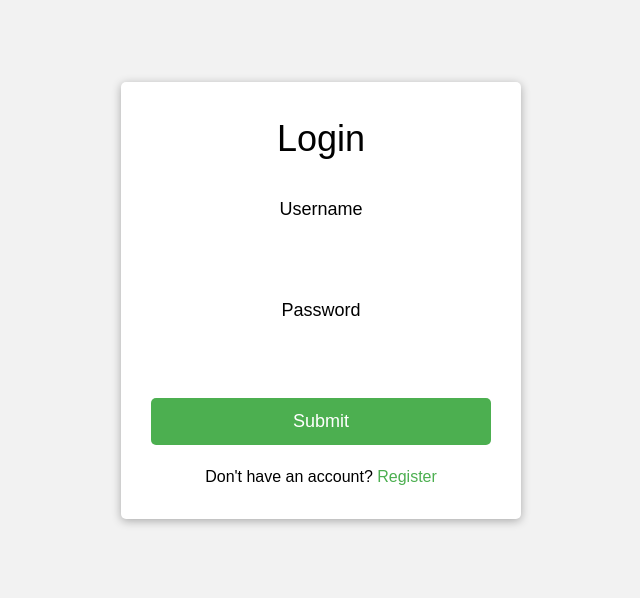
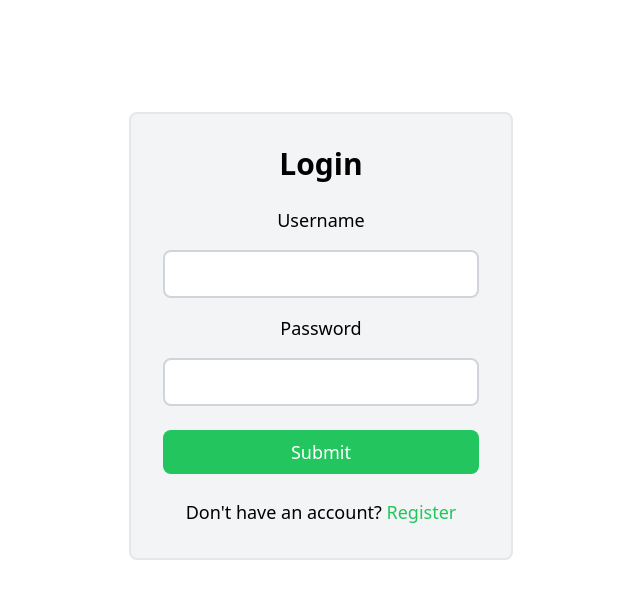
Before and after one commit to fkropfhamer/ivent-platform, a React (Vite) app in the folder web/: page /login in a window 1280 px wide. Shown: the top 598 px of the page, without its empty margins (319-959 px from the left). Built offline with nearby package versions, Linux system fonts and the light colour scheme.

Commit message:
refactored login and register to tailwind (#21)

```diff
--- a/web/src/routes/Login.tsx
+++ b/web/src/routes/Login.tsx
@@ -1,9 +1,8 @@
 import {useState} from "react";
 import {useDispatch} from "react-redux";
-import {useNavigate} from "react-router-dom"
+import {useNavigate} from "react-router-dom";
 import {setRefreshToken, setToken} from "../features/auth/auth-slice";
 import {useLoginMutation} from "../services/api";
-import styles from '../styles/login.module.css'
 
 export const Login = () => {
     const navigate = useNavigate();
@@ -11,45 +10,57 @@ export const Login = () => {
     const dispatch = useDispatch();
 
     const [formState, setFormState] = useState({
-        username: '',
-        password: '',
+        username: "",
+        password: "",
     });
 
-    const onFormSubmit = async () => {
+    const onFormSubmit = async (e: { preventDefault: () => void; }) => {
+        e.preventDefault();
+
         const tokens = await login(formState).unwrap();
-        dispatch(setToken(tokens.token))
-        dispatch(setRefreshToken(tokens["refresh-token"]))
+        dispatch(setToken(tokens.token));
+        dispatch(setRefreshToken(tokens["refresh-token"]));
 
         console.log(tokens);
 
-        navigate("/profile")
-    }
-
+        navigate("/profile");
+    };
 
     return (
-        <body>
-        <div className={styles["login-box"]}>
-            <h1 className={styles.h1}>Login</h1>
+        <div className="w-96 bg-gray-100 rounded-lg mx-auto my-20 p-8 border-2 border-gray-200">
+            <h1 className="text-3xl text-center font-bold mb-6">Login</h1>
             <form>
-                <label>Username</label>
+                <label className="block text-lg mb-4">Username</label>
                 <input
-                    type='text'
+                    type="text"
+                    className="w-full px-4 py-2 rounded-lg text-lg mb-4 border-2 border-gray-300"
                     value={formState.username}
-                    onChange={(e) => setFormState((prev) => ({...prev, username: e.target.value}))}
+                    onChange={(e) =>
+                        setFormState((prev) => ({...prev, username: e.target.value}))
+                    }
                 />
-                <label>Password</label>
+                <label className="block text-lg mb-4">Password</label>
                 <input
-                    type='text'
+                    type="password"
+                    className="w-full px-4 py-2 rounded-lg text-lg mb-6 border-2 border-gray-300"
                     value={formState.password}
-                    onChange={(e) => setFormState((prev) => ({...prev, password: e.target.value}))}
+                    onChange={(e) =>
+                        setFormState((prev) => ({...prev, password: e.target.value}))
+                    }
                 />
+                <button
+                    className="w-full bg-green-500 hover:bg-green-600 text-white rounded-lg py-2 text-lg mb-6"
+                    onClick={onFormSubmit}
+                >
+                    Submit
+                </button>
             </form>
-            <button
-                onClick={onFormSubmit}>Submit</button>
-            <p>
-                Don't have an account? <a href="/register">Register</a>
+            <p className="text-lg text-center">
+                Don't have an account?{' '}
+                <a href="/register" className="text-green-500 hover:underline">
+                    Register
+                </a>
             </p>
         </div>
-        </body>
-    )
-}
+    );
+};
--- a/web/src/routes/Register.tsx
+++ b/web/src/routes/Register.tsx
@@ -1,49 +1,54 @@
-import { useState } from "react";
-import { useNavigate } from "react-router-dom"
-import { useRegisterUserMutation } from "../services/api";
-import styles from '../styles/login.module.css'
-
-
+import {useState} from "react";
+import {useNavigate} from "react-router-dom";
+import {useRegisterUserMutation} from "../services/api";
 
 export const Register = () => {
     const navigate = useNavigate();
 
-    const [register, { isLoading }] = useRegisterUserMutation();
+    const [register, {isLoading}] = useRegisterUserMutation();
 
     const [formState, setFormState] = useState({
-        username: '',
-        password: '',
+        username: "",
+        password: "",
     });
 
-    const onFormSubmit = async () => {
+    const onFormSubmit = async (e: { preventDefault: () => void; }) => {
+        e.preventDefault();
         await register(formState);
-        navigate("/login")
-    }
-
+        navigate("/login");
+    };
 
     return (
-        <body>
-        <div className={styles["login-box"]}>
-            <h1 className={styles.h1}>Register</h1>
+        <div className="w-96 bg-gray-100 rounded-lg mx-auto my-20 p-8 border-2 border-gray-200">
+            <h1 className="text-3xl text-center font-bold mb-6">Register</h1>
             <form>
-                <label>Username</label>
+                <label className="block text-lg mb-4">Username</label>
                 <input
-                    type='text'
+                    type="text"
+                    className="w-full px-4 py-2 rounded-lg text-lg mb-4 border-2 border-gray-300 focus:outline-none focus:ring-2 focus:ring-green-500 focus:border-transparent"
                     value={formState.username}
-                    onChange={(e) => setFormState((prev) => ({ ...prev, username: e.target.value}))}
+                    onChange={(e) => setFormState((prev) => ({...prev, username: e.target.value}))}
                 />
-                <label>Password</label>
+                <label className="block text-lg mb-4">Password</label>
                 <input
-                    type='text'
+                    type="password"
+                    className="w-full px-4 py-2 rounded-lg text-lg mb-6 border-2 border-gray-300 focus:outline-none focus:ring-2 focus:ring-green-500 focus:border-transparent"
                     value={formState.password}
-                    onChange={(e) => setFormState((prev) => ({ ...prev, password: e.target.value}))}
+                    onChange={(e) => setFormState((prev) => ({...prev, password: e.target.value}))}
                 />
+                <button
+                    className="w-full bg-green-500 hover:bg-green-600 text-white rounded-lg py-2 text-lg mb-6 focus:outline-none"
+                    onClick={onFormSubmit}
+                >
+                    Submit
+                </button>
             </form>
-            <button onClick={onFormSubmit}>Submit</button>
-            <p>
-                Have already an account? <a href="/login">Login</a>
+            <p className="text-lg text-center">
+                Already have an account?{' '}
+                <a href="/login" className="text-green-500 hover:underline">
+                    Login
+                </a>
             </p>
         </div>
-        </body>
-    )
-}
+    );
+};
--- a/web/src/styles/login.module.css
+++ /dev/null
@@ -1,74 +0,0 @@
-/* CSS Reset */
-* {
-    margin: 0;
-    padding: 0;
-    box-sizing: border-box;
-}
-
-/* Body Styles */
-body {
-    font-family: Arial, sans-serif;
-    background-color: #f2f2f2;
-}
-
-/* Login Box Styles */
-.login-box {
-    width: 400px;
-    background-color: #fff;
-    border-radius: 5px;
-    margin: 50px auto;
-    padding: 30px;
-    box-shadow: 0px 2px 10px rgba(0, 0, 0, 0.3);
-}
-
-.login-box h1 {
-    text-align: center;
-    font-size: 36px;
-    margin-bottom: 30px;
-}
-
-.login-box label {
-    display: block;
-    font-size: 18px;
-    margin-bottom: 10px;
-}
-
-.login-box input[type="text"],
-.login-box input[type="password"] {
-    width: 100%;
-    padding: 10px;
-    font-size: 16px;
-    border-radius: 5px;
-    border: none;
-    margin-bottom: 20px;
-}
-
-.login-box button {
-    width: 100%;
-    background-color: #4CAF50;
-    color: #fff;
-    padding: 10px;
-    font-size: 18px;
-    border-radius: 5px;
-    border: none;
-    cursor: pointer;
-}
-
-.login-box button:hover {
-    background-color: #3e8e41;
-}
-
-.login-box p {
-    font-size: 16px;
-    text-align: center;
-    margin-top: 20px;
-}
-
-.login-box p a {
-    color: #4CAF50;
-    text-decoration: none;
-}
-
-.login-box p a:hover {
-    text-decoration: underline;
-}
```
